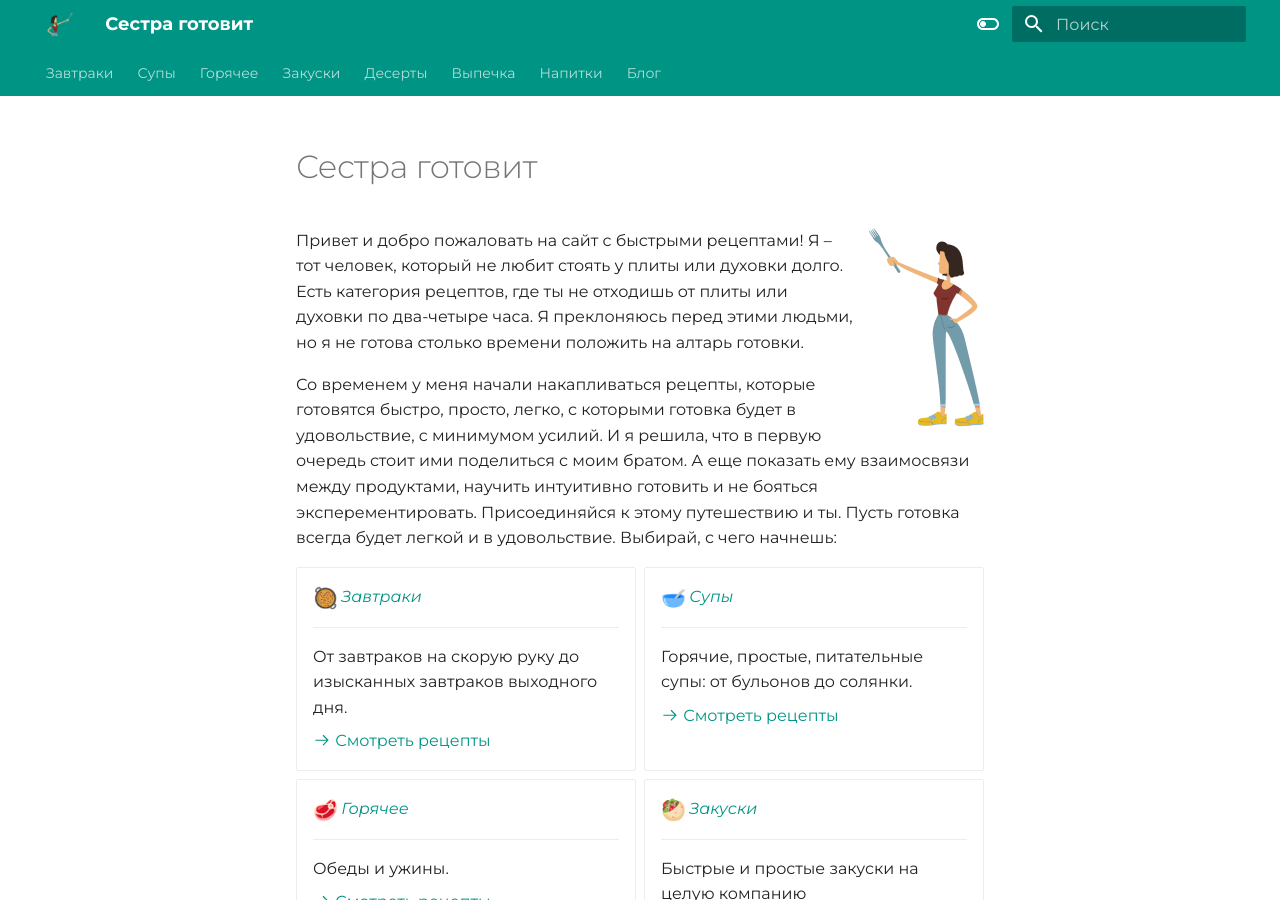
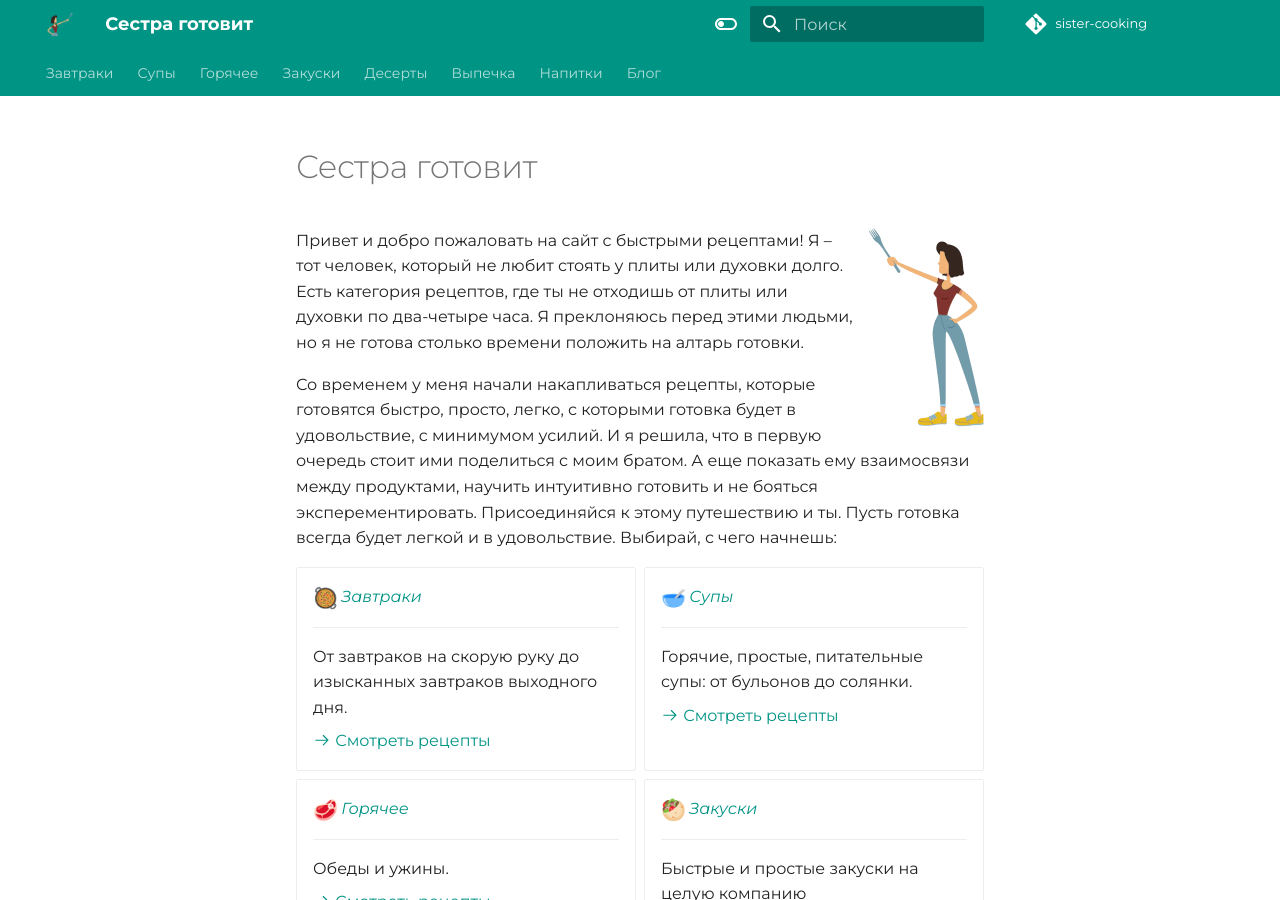
Before and after one commit to natakazakova/sister-cooking, an MkDocs documentation site: the page built from docs/index.md, in a window 1280 px wide and 900 px high. Built offline with MkDocs 1.6.1 and Material for MkDocs 9.7.7, drawn with Linux system fonts in a browser that asks for light colours; emoji names are drawn with the system emoji font; comment, search, counter and statistics services are not loaded.

```diff
--- a/mkdocs.yml
+++ b/mkdocs.yml
@@ -1,9 +1,15 @@
 site_name: Сестра готовит
 copyright: "&copy; 2024 Сестра готовит"
+repo_url: https://github.com/natakazakova/sister-cooking/
+repo_name: sister-cooking
 theme:
   name: material
   logo: images/favicon/sister-logo.png
   favicon: images/favicon/fav.ico
+  icon:
+    repo: fontawesome/brands/git-alt
+    edit: material/pencil
+    view: material/eye
   font:
     text: Montserrat
   features:
```
